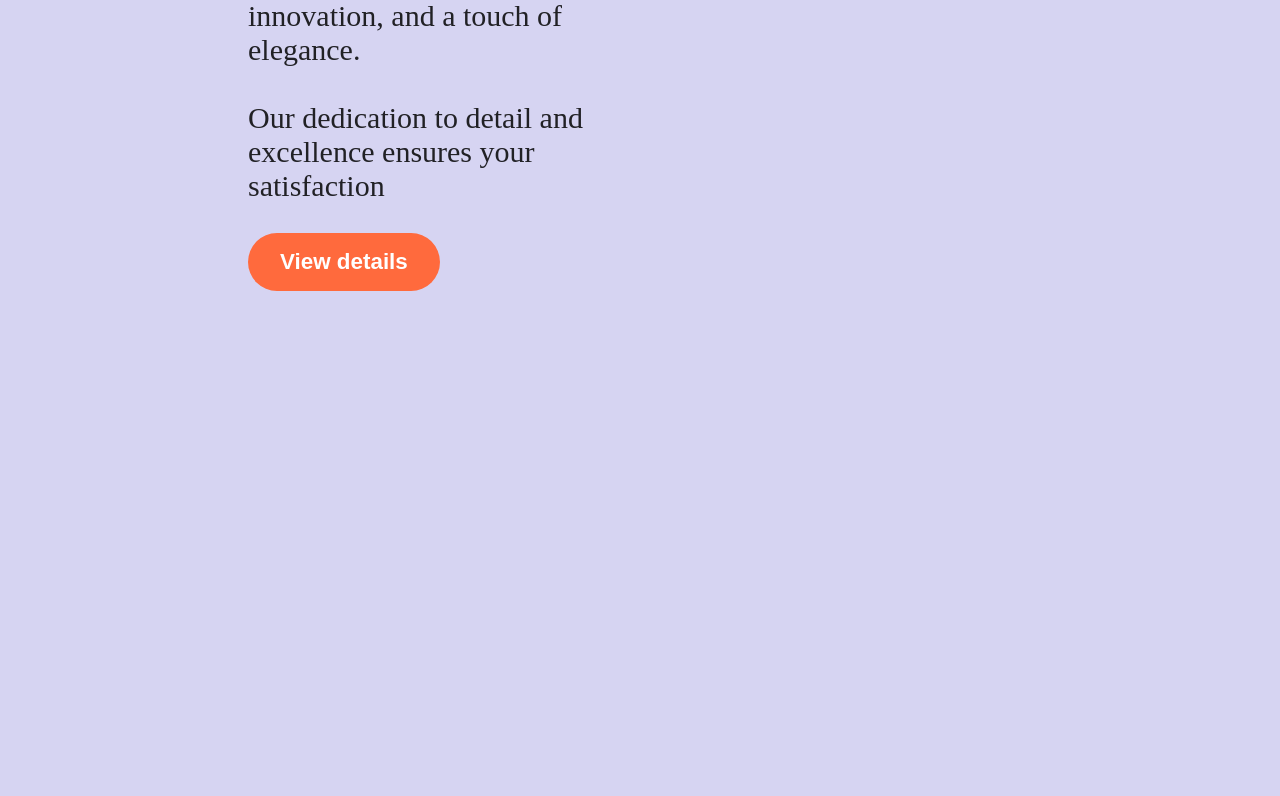
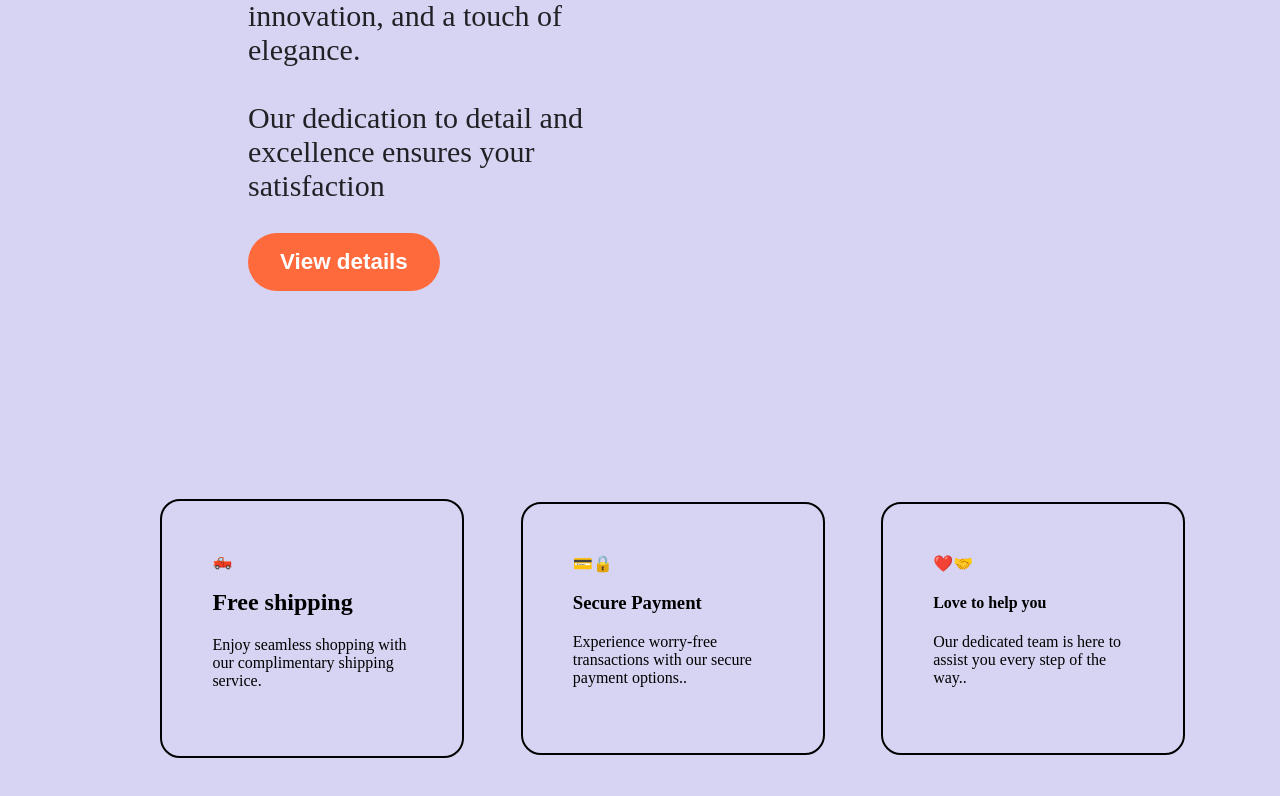
Before and after one commit to AddyJaime/nike, a React (Vite) app: page / in a window 1280 px wide. Shown: the part 2555-3351 px from the top of the page. Before the commit the page ends 3121 px from the top, so only its background shows below. Built offline with nearby package versions, Linux system fonts and the light colour scheme.

Commit message:
working on free  shipping section

```diff
--- a/src/App.tsx
+++ b/src/App.tsx
@@ -5,6 +5,7 @@ import "./index.css";
 import logo from "./assets/images/header-logo.svg";
 import React from "react";
 import About from "./components/About/About";
+import Shipping from "./components/Shipping /Shipping";
 // import { BrowserRouter as Router, Routes, Route } from "react-router-dom";
 
 const App: React.FC = () => {
@@ -14,6 +15,7 @@ const App: React.FC = () => {
       <Home />
       <Products />
       <About />
+      <Shipping />
     </div>
   );
 };
--- a/src/components/About/About.css
+++ b/src/components/About/About.css
@@ -1,6 +1,6 @@
 .about {
   width: 100%;
-  min-height: 100vh;
+  min-height: 60vh;
   /* background-color: rgba(255, 0, 0, 0.382); */
   padding: 7rem 15rem;
 }
--- /dev/null
+++ b/src/components/Shipping /Shipping.css
@@ -0,0 +1,15 @@
+.shipping {
+  display: flex;
+  justify-content: space-evenly;
+  align-items: center;
+  width: 90%;
+  min-height: 20vh;
+  padding: 6rem;
+}
+
+.shipping-tems {
+  border: 2px solid black;
+  border-radius: 20px;
+  padding: 50px;
+  width: 200px;
+}
--- /dev/null
+++ b/src/components/Shipping /Shipping.tsx
@@ -0,0 +1,28 @@
+import React from "react";
+import "./Shipping.css";
+
+const Shipping: React.FC = () => {
+  return (
+    <div className="shipping">
+      <div className="shipping-tems">
+        <span>🛻</span>
+        <h2>Free shipping</h2>
+        <p>Enjoy seamless shopping with our complimentary shipping service.</p>
+      </div>
+      <div className="shipping-tems">
+        <span>💳🔒</span>
+        <h3>Secure Payment</h3>
+        <p>
+          Experience worry-free transactions with our secure payment options..
+        </p>
+      </div>
+      <div className="shipping-tems">
+        <span>❤️🤝</span>
+        <h4>Love to help you</h4>
+        <p>Our dedicated team is here to assist you every step of the way..</p>
+      </div>
+    </div>
+  );
+};
+
+export default Shipping;
```
